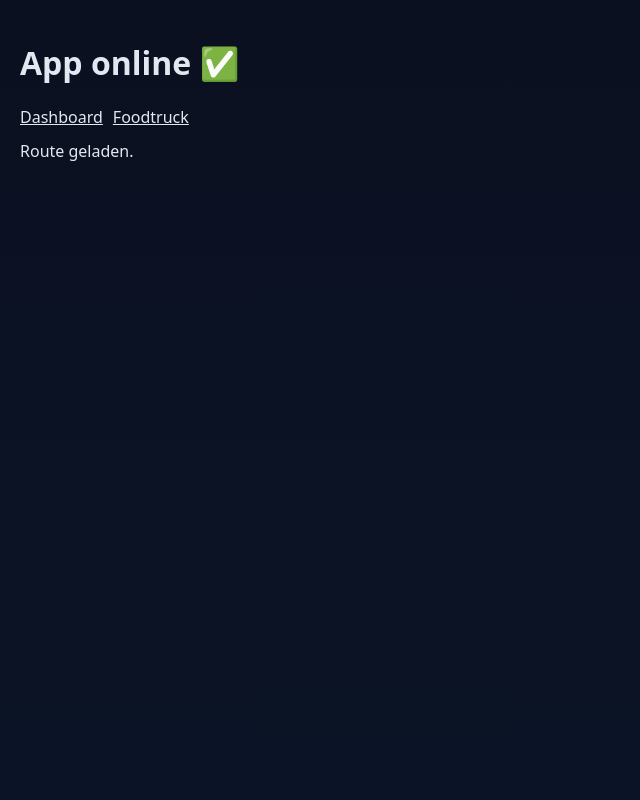
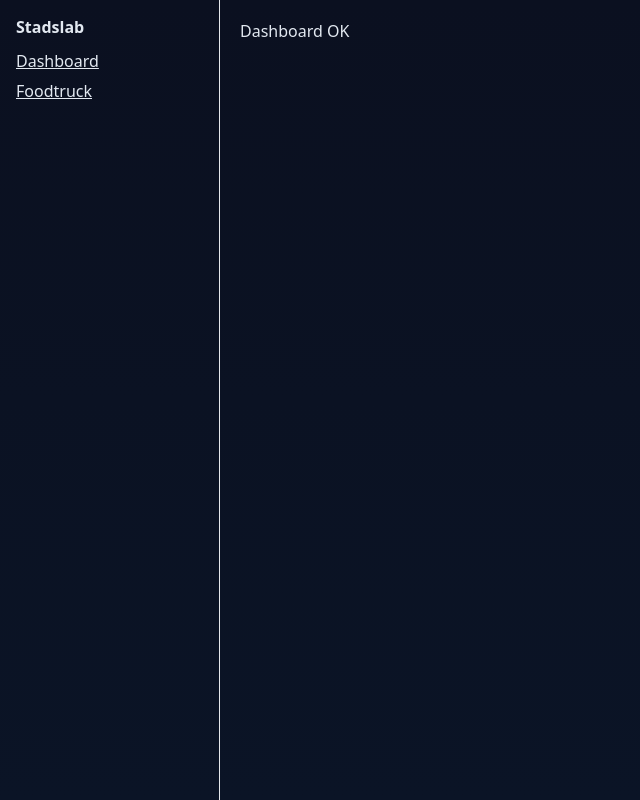
Before and after one commit to Bonswa2025/ASD, a React (Vite) app: page / in a window 1280 px wide. Shown: the whole page, without its empty margins (0-640 px from the left). Built offline with nearby package versions, Linux system fonts and the light colour scheme.

Commit message:
Update main.jsx

```diff
--- a/src/main.jsx
+++ b/src/main.jsx
@@ -1,43 +1,33 @@
 import React from 'react'
 import { createRoot } from 'react-dom/client'
-import { createBrowserRouter, RouterProvider, Link } from 'react-router-dom'
+import { createBrowserRouter, RouterProvider, NavLink, Outlet } from 'react-router-dom'
 
-// super simpele, veilige pagina's
-function SafeLayout() {
+function Layout(){
   return (
-    <div style={{fontFamily:'system-ui', padding:20}}>
-      <h1>App online ✅</h1>
-      <nav style={{display:'flex', gap:10, margin:'12px 0'}}>
-        <Link to="/">Dashboard</Link>
-        <Link to="/foodtruck">Foodtruck</Link>
-      </nav>
-      <div id="page"><OutletFallback /></div>
+    <div style={{display:'grid', gridTemplateColumns:'220px 1fr', minHeight:'100vh', fontFamily:'system-ui'}}>
+      <aside style={{borderRight:'1px solid #e5e7eb', padding:16}}>
+        <div style={{fontWeight:700, marginBottom:12}}>Stadslab</div>
+        <nav style={{display:'grid', gap:8}}>
+          <NavLink to="/" end>Dashboard</NavLink>
+          <NavLink to="/foodtruck">Foodtruck</NavLink>
+        </nav>
+      </aside>
+      <main style={{padding:20}}>
+        <Outlet />
+      </main>
     </div>
   )
 }
 
-function OutletFallback() {
-  return <div>Route geladen.</div>
-}
-
-function Dashboard() {
-  return <div>Dashboard OK</div>
-}
-
-function Foodtruck() {
-  return <div>Foodtruck OK (dummy). Als je dit ziet, werkt routing correct.</div>
-}
+function Dashboard(){ return <div>Dashboard OK</div> }
+function Foodtruck(){ return <div>Foodtruck OK (dummy)</div> }
 
 const router = createBrowserRouter([
-  {
-    path: '/',
-    element: <SafeLayout />,
-    children: [
+  { path: '/', element: <Layout />, children: [
       { index: true, element: <Dashboard /> },
       { path: 'foodtruck', element: <Foodtruck /> },
       { path: '*', element: <Dashboard /> },
-    ],
-  },
+  ] }
 ])
 
 createRoot(document.getElementById('root')).render(<RouterProvider router={router} />)
```
